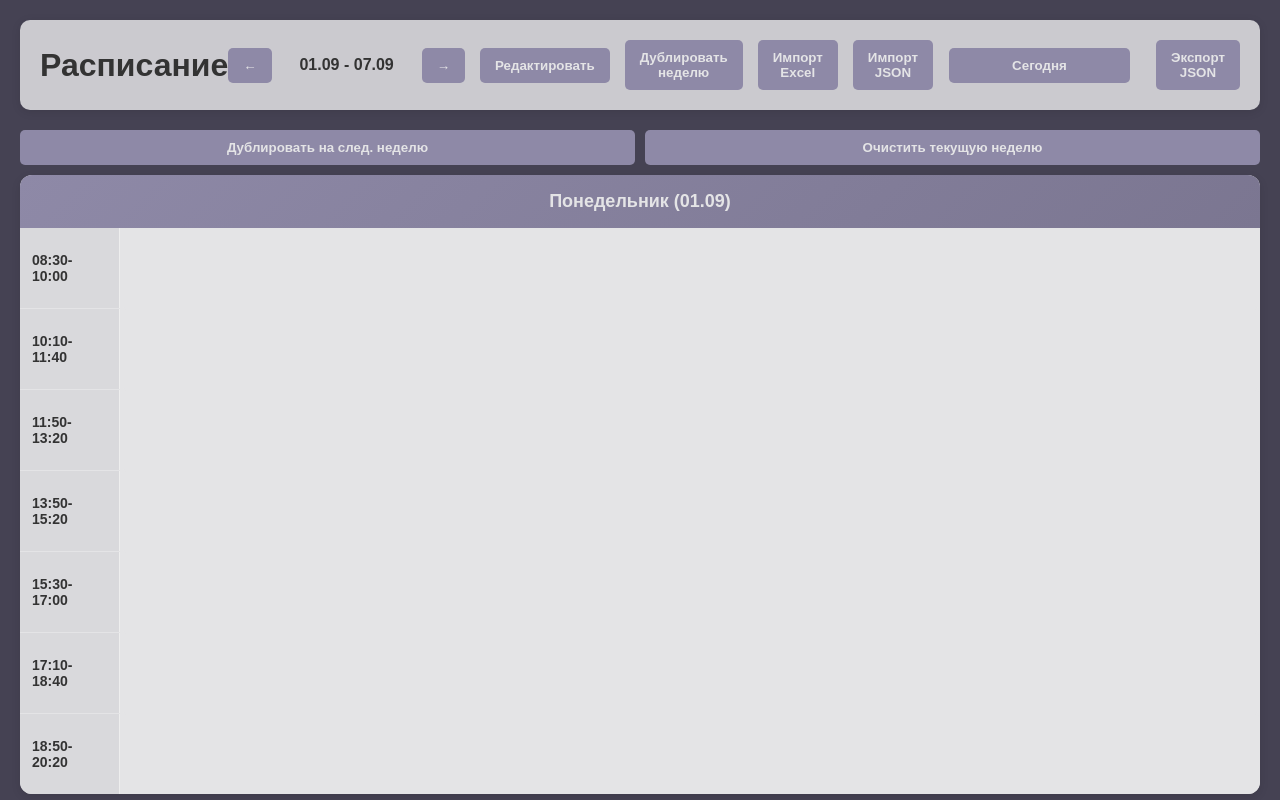
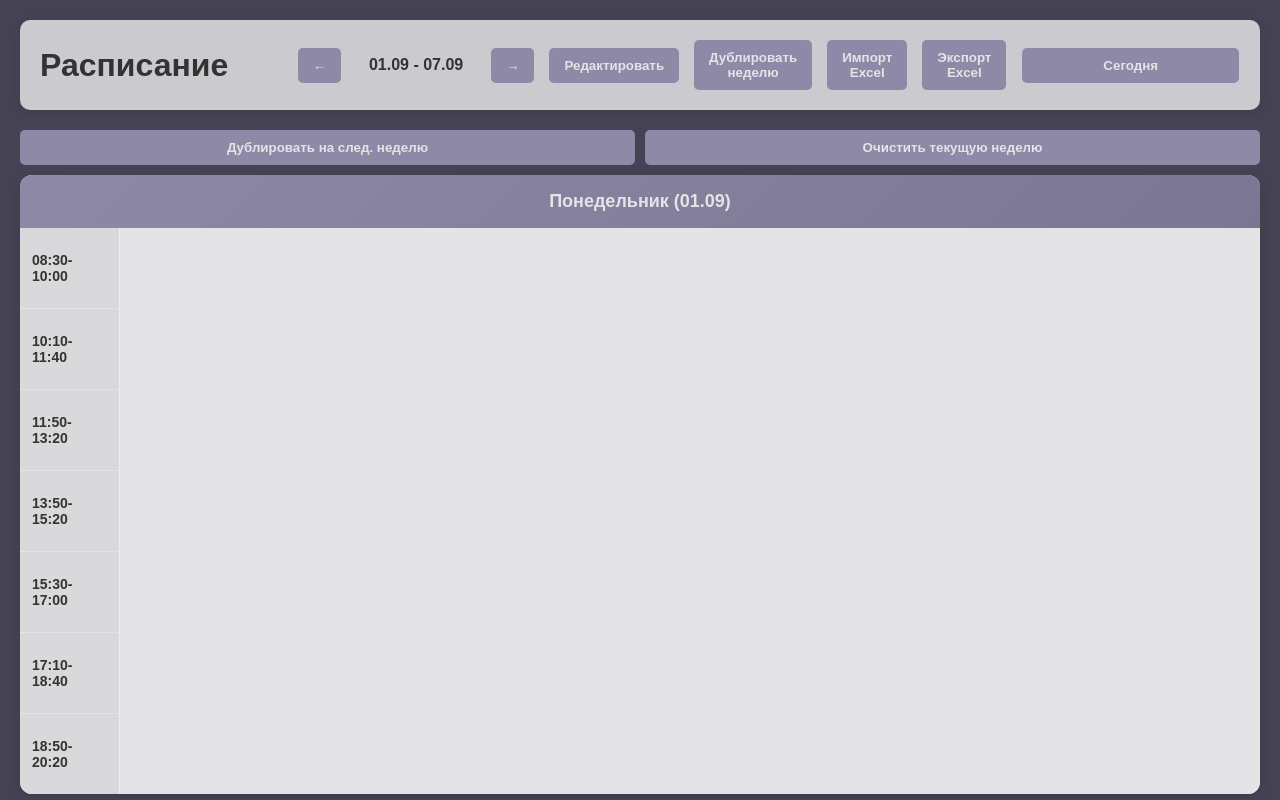
Before and after one commit to MaryaELF/Student-s-shedule, a website: page index.html in a window 1280 px wide. Shown: the top 800 px of the page. Drawn offline with Linux system fonts and the light colour scheme.

Commit message:
Update index.html

```diff
--- a/index.html
+++ b/index.html
@@ -18,8 +18,7 @@
                 <button id="editMode">Редактировать</button>
                 <button id="duplicateBtn">Дублировать неделю</button>
                 <button id="importExcelBtn">Импорт Excel</button>
-                <button id="importJsonBtn">Импорт JSON</button>
-
+                <button id="exportExcelBtn">Экспорт Excel</button>
                 <button id="currentWeekBtn">Сегодня</button>
             </div>
         </header>
@@ -132,6 +131,7 @@
         </div>
     </div>
 
+    <script src="xlsx.full.min.js"></script>
     <script src="app.js"></script>
 </body>
 </html>
```
